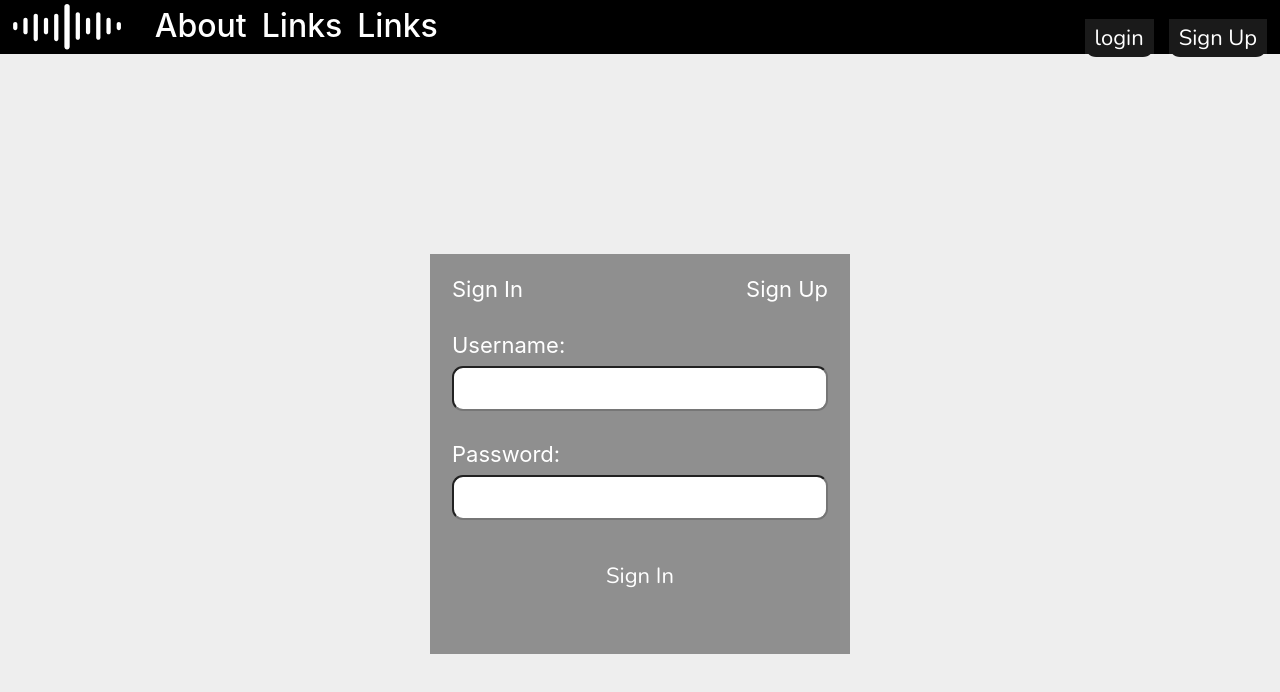
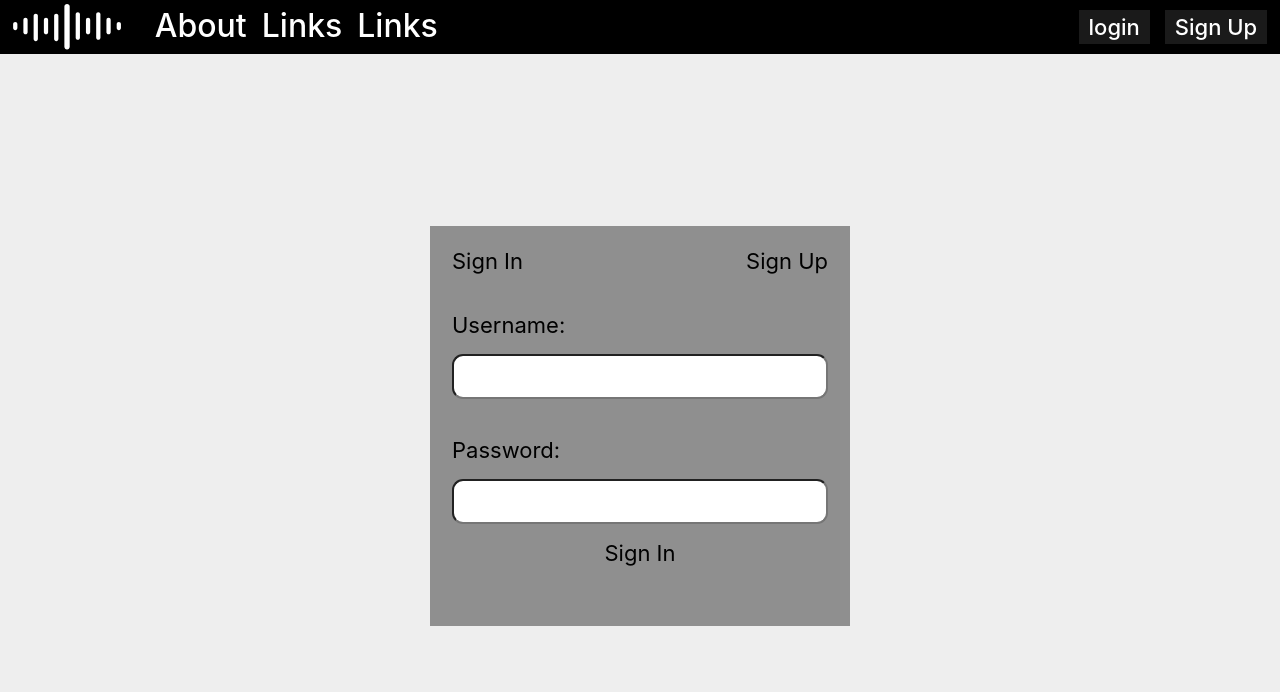
Before and after one commit to baglan01/SoundDef, a React (Create React App) app: page /login in a window 1280 px wide. Shown: the top 692 px of the page. Built offline with nearby package versions, Linux system fonts and the light colour scheme.

Commit message:
style fixes

```diff
--- a/src/components/Authorization.css
+++ b/src/components/Authorization.css
@@ -9,7 +9,7 @@
 html {
     font-family: 'Nunito', sans-serif;
     font-size: 22px;
-    color: #fff;
+    /*color: #fff;*/
 }
 
 body {
@@ -22,7 +22,7 @@ body {
     flex-direction: column;
     justify-content: center;
     align-items: center;
-    min-height: 100vh;
+    min-height: 93vh;
     /*padding: 1rem 0.5rem;*/
 }
 
@@ -51,7 +51,6 @@ a, a:visited {
 
 input[type="text"],
 input[type="password"],
-button,
 textarea {
     font-family: 'Nunito', sans-serif;
     font-size: 22px;
@@ -59,14 +58,11 @@ textarea {
     border-radius: 0.5rem;
 }
 
-label,
-button {
+label{
     margin-top: 1rem;
 }
 
-button {
-    padding: 0.5rem;
-}
+
 
 .instructions {
     font-size: 0.75rem;
@@ -143,6 +139,7 @@ button {
     border-top-color: rgba(255,255,255,0.5);
     border-bottom-color: rgba(255,255,255,0.5);
     transform: scale(0.1, 1);
+    margin-top: 0!important;
 }
 
 .login:hover p {
```
